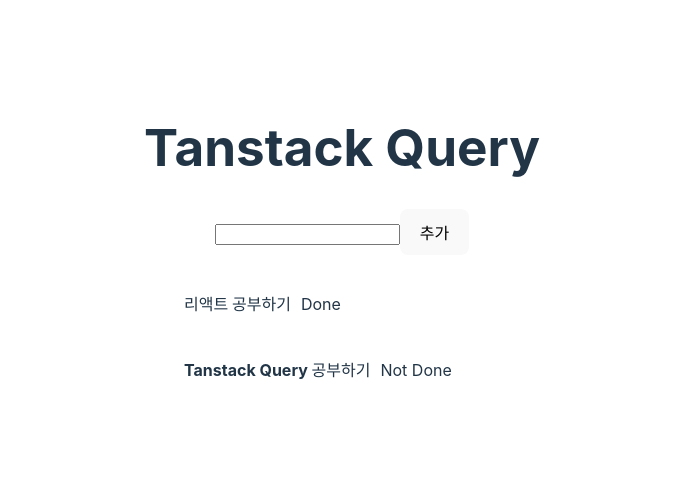
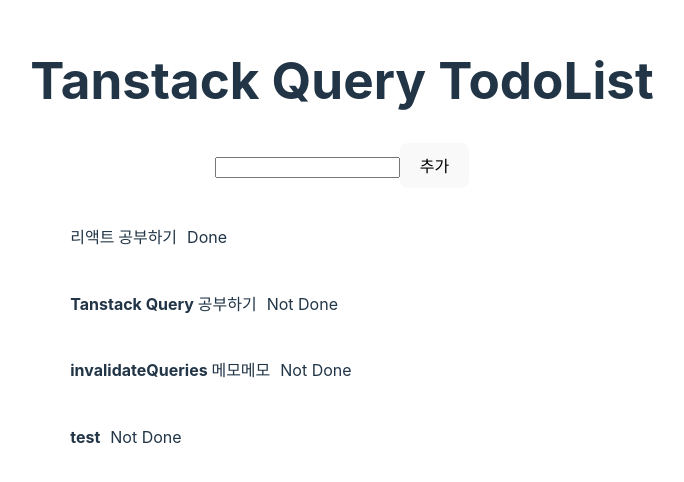
Before and after one commit to rarrit/tanstack-query-todo, a React (Vite) app: page / in a window 1280 px wide. Shown: the part 148-630 px from the top of the page, without its empty margins (298-982 px from the left). Built offline with nearby package versions, Linux system fonts and the light colour scheme; data requests are answered from the project's data file.

Commit message:
feat: useMutation 사용 create 구현 - Delete, Update 진행 예정

```diff
--- a/db.json
+++ b/db.json
@@ -9,6 +9,16 @@
       "id": "7f41",
       "title": "Tanstack Query 공부하기",
       "isDone": false
+    },
+    {
+      "id": "c62e",
+      "title": "invalidateQueries 메모메모",
+      "isDone": false
+    },
+    {
+      "id": "629a",
+      "title": "test",
+      "isDone": false
     }
   ]
 }
--- a/src/App.jsx
+++ b/src/App.jsx
@@ -1,9 +1,10 @@
-import { useMutation, useQuery } from '@tanstack/react-query'
+import { useMutation, useQuery, useQueryClient } from '@tanstack/react-query'
 import axios from "axios";
 import './App.css'
 import { useState } from 'react';
 
 const App = () => {
+  const queryClient = useQueryClient();
 
   const [todoItem, setTodoItem] = useState("");
 
@@ -32,9 +33,11 @@
 
   const mutation = useMutation({
     mutationFn: addTodo,
+    onSuccess: () => {
+      // 첫 번째 인자에 query key가 들어가면 됌
+      queryClient.invalidateQueries(["todos"]);
+    }
   });
-
-
 
   if(isPending) {
     return <div>로딩중입니다...</div>
@@ -48,7 +51,7 @@
 
   return (
     <>
-      <h1>Tanstack Query</h1>
+      <h1>Tanstack Query TodoList</h1>
       <form onSubmit={(e) => {
         e.preventDefault();
 
```
